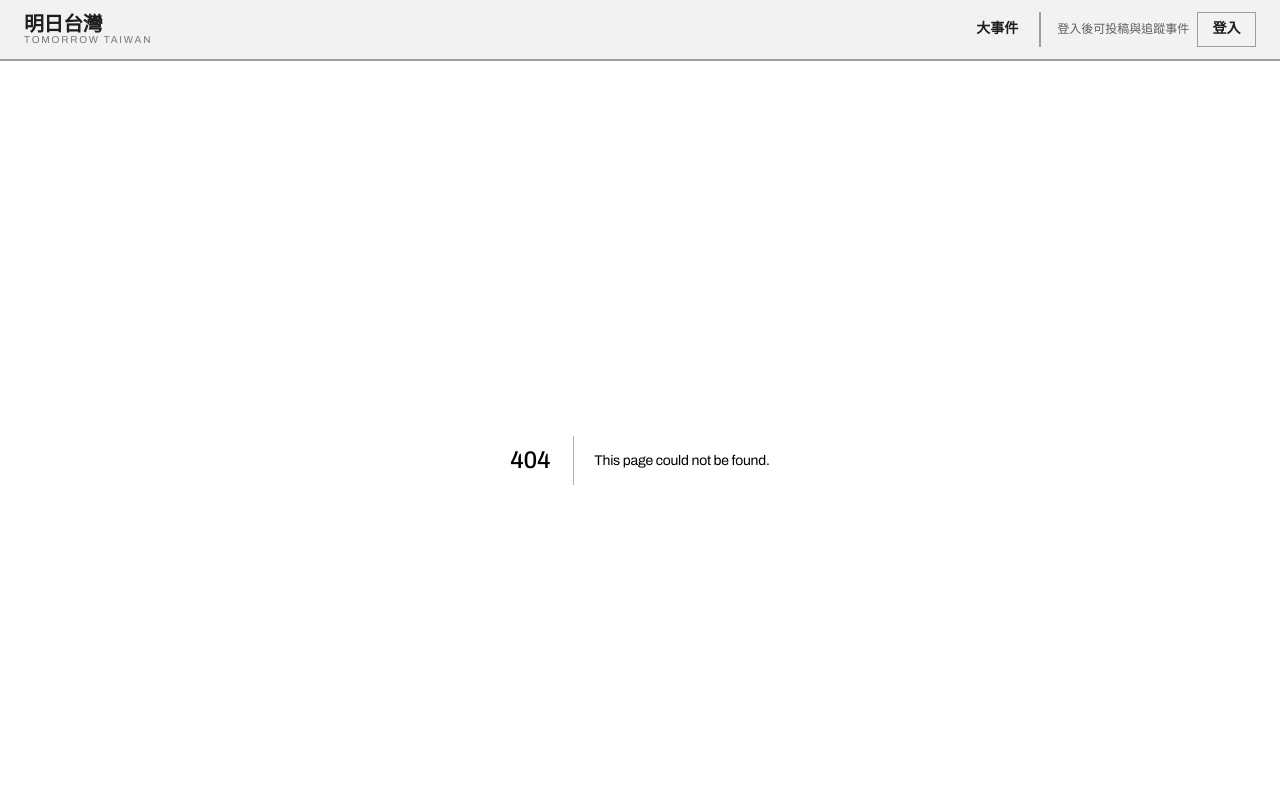
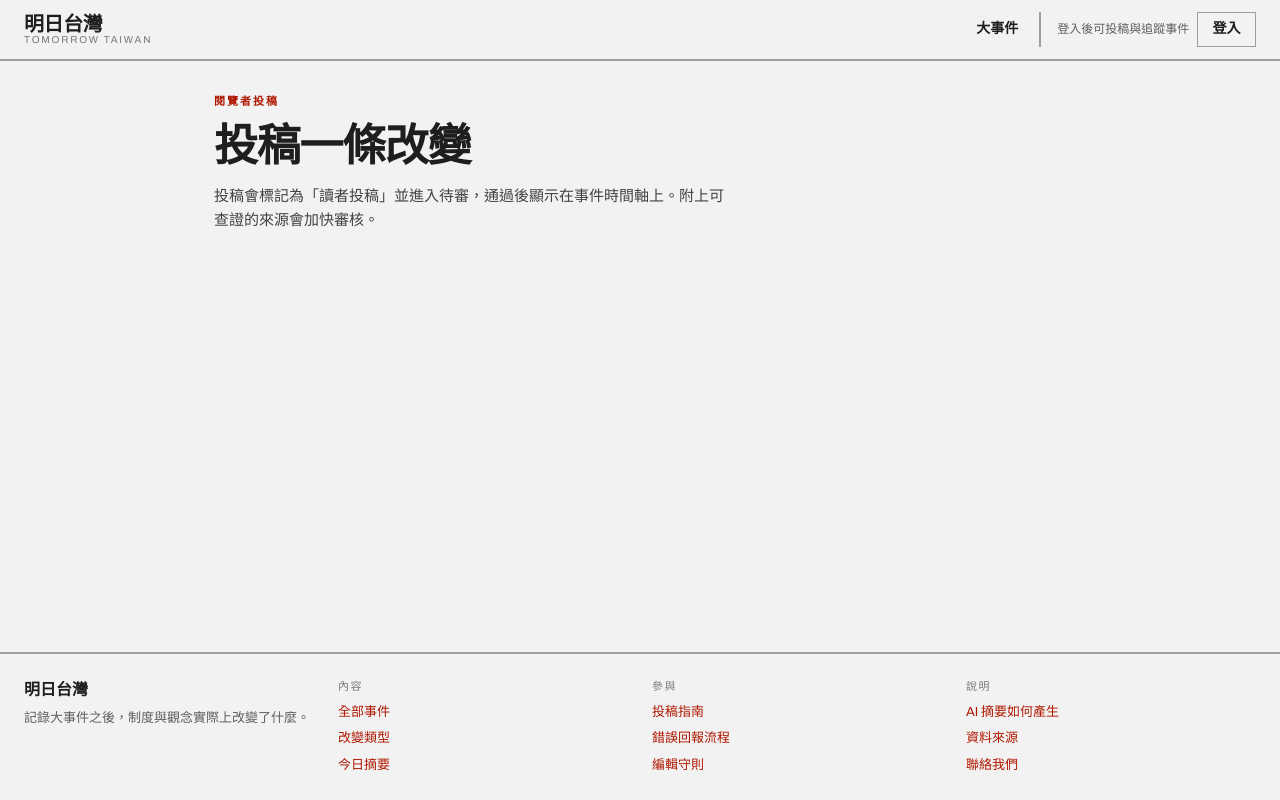
Before and after one commit to danielyc0304/tomorrow-taiwan, a Next.js app: page /submission in a window 1280 px wide. Before the commit this address had no page. Shown: the top 800 px of the page. Built offline with nearby package versions, Linux system fonts and the light colour scheme.

Commit message:
feat(title): add `Title` component to `/submission` page
Refs: TT-24

```diff
--- /dev/null
+++ b/app/submission/page.tsx
@@ -0,0 +1,9 @@
+import Title from "@/components/submission/title/title";
+
+export default function Submission() {
+  return (
+    <section className="mx-auto my-0 max-w-225 px-6 py-8">
+      <Title />
+    </section>
+  );
+}
--- /dev/null
+++ b/components/submission/title/title.tsx
@@ -0,0 +1,15 @@
+export default function Title() {
+  return (
+    <>
+      <div className="mb-3 text-[11px] font-bold tracking-[0.18em] text-accent-700 uppercase">
+        閱覽者投稿
+      </div>
+      <h1 className="mx-0 mt-0 mb-3 text-[clamp(28px,5.5vw,44px)] tracking-[-0.03em]">
+        投稿一條改變
+      </h1>
+      <p className="mx-0 mt-0 mb-6 max-w-[60ch] text-neutral-800">
+        投稿會標記為「讀者投稿」並進入待審，通過後顯示在事件時間軸上。附上可查證的來源會加快審核。
+      </p>
+    </>
+  );
+}
```
